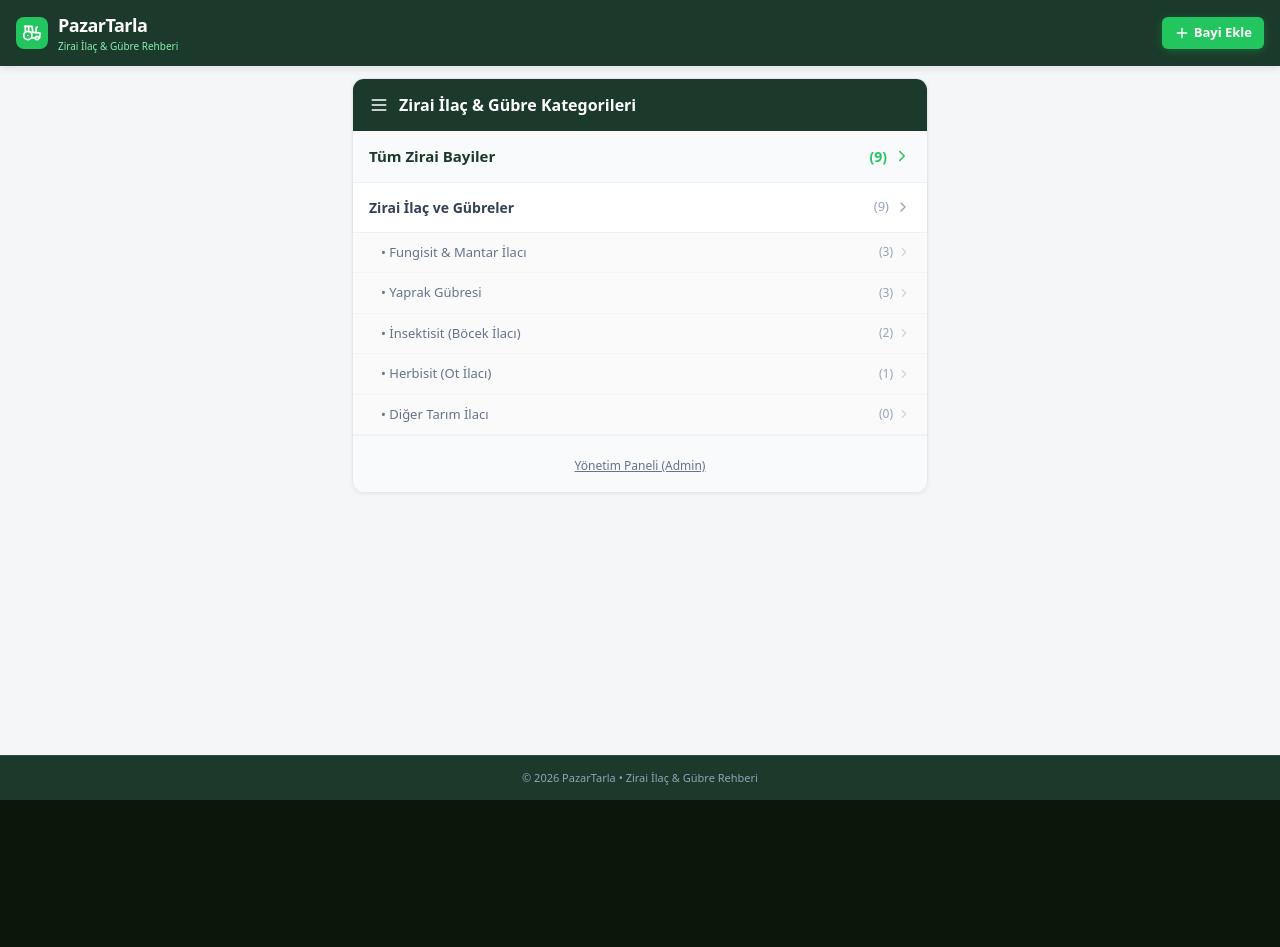
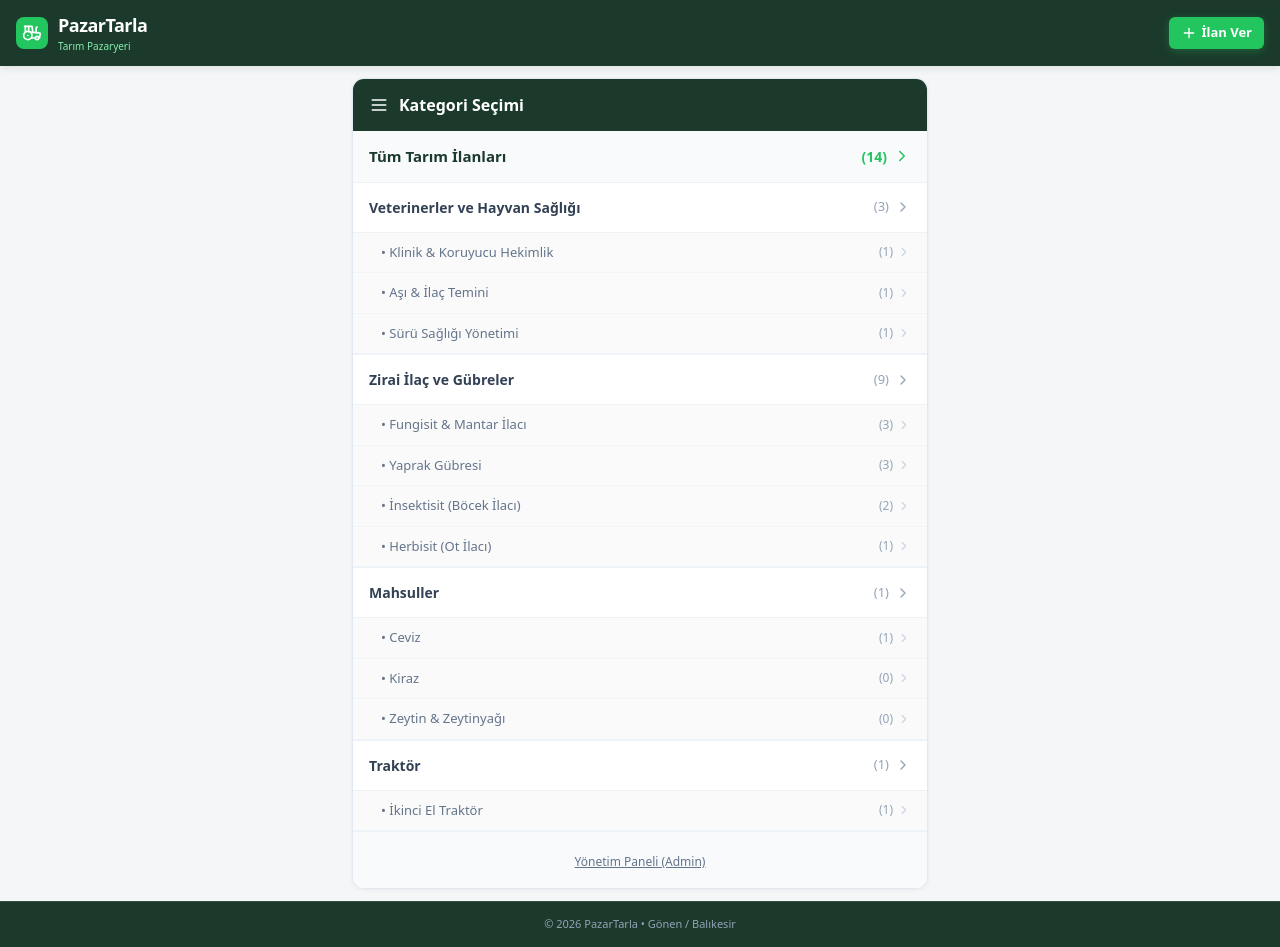
Before and after one commit to gezgiinci-beep/Pazartarla, a React (Vite) app: page / in a window 1280 px wide. Before the commit the page ends 800 px from the top, so only its background shows below. Built offline with nearby package versions, Linux system fonts and the light colour scheme.

Commit message:
Update App.tsx

```diff
--- a/src/App.tsx
+++ b/src/App.tsx
@@ -1,10 +1,12 @@
 import React, { useState, useEffect } from 'react';
 import {
-  Search, SlidersHorizontal, MapPin, Phone, Plus,
-  ChevronRight, X, Tractor, ArrowRight, Filter, LayoutList, ArrowLeft, Menu, Package
+  Search, SlidersHorizontal, MapPin, Phone, MessageCircle, Plus,
+  Heart, Share2, ShieldCheck, CheckCircle2, ChevronRight, X,
+  Car, Tractor, Wrench, ArrowRight, Bell, User, Filter, AlertCircle, Trash2, Settings, Lock, Check, Mail, Globe, Copy, HelpCircle, Users, Image, Bug, Shield, Package, ArrowLeft, Menu, ArrowUpDown, LayoutList, Star
 } from 'lucide-react';
 
-const ZIRAI_LISTINGS = [
+const INITIAL_LISTINGS = [
+  // ZİRAİ İLAÇ VE GÜBRELER (TÜM TÜRKİYE GENELİ BAYİLER)
   {
     id: 101,
     title: 'Gönen Güven Zirai İlaç ve Gübre Bayii',
@@ -166,12 +168,106 @@ const ZIRAI_LISTINGS = [
     featured: false,
     image: 'https://images.unsplash.com/photo-1589927986064-0deb33169d8f?auto=format&fit=crop&q=80&w=800',
     date: 'Bugün'
+  },
+
+  // VETERİNERLER VE HAYVAN SAĞLIĞI
+  {
+    id: 110,
+    title: 'Gönen Şifa Veteriner Kliniği (7/24)',
+    price: 500,
+    category: 'Veterinerler ve Hayvan Sağlığı',
+    subCategory: 'Klinik & Koruyucu Hekimlik',
+    mode: 'Hizmet',
+    location: 'Gönen / Balıkesir',
+    city: 'Balıkesir',
+    amount: 'Yerinde / Klinik Muayene',
+    description: 'Kurtuluş Mah. Kızılay Cad. Gönen/Balıkesir. Büyükbaş ve küçükbaş hayvanlar için suni tohumlama, aşılama ve cerrahi.',
+    seller: 'Vet. Hekim Mehmet Can',
+    phone: '0266 762 19 68',
+    verified: true,
+    featured: true,
+    image: 'https://images.unsplash.com/photo-1584132967334-10e028bd69f7?auto=format&fit=crop&q=80&w=800',
+    date: 'Bugün'
+  },
+  {
+    id: 111,
+    title: 'Bandırma Öncü Veteriner Deposu & Aşı Merkezi',
+    price: 1200,
+    category: 'Veterinerler ve Hayvan Sağlığı',
+    subCategory: 'Aşı & İlaç Temini',
+    mode: 'Satılık',
+    location: 'Bandırma / Balıkesir',
+    city: 'Balıkesir',
+    amount: 'Soğuk Zincir Sevkiyat',
+    description: 'Paşabayır Mah. İstasyon Cad. Bandırma. Sürü sağlığı için koruyucu aşılar, vitaminler ve antibiyotik tedariği.',
+    seller: 'Öncü Veterinerlik',
+    phone: '0266 714 55 66',
+    verified: true,
+    featured: false,
+    image: 'https://images.unsplash.com/photo-1584132967334-10e028bd69f7?auto=format&fit=crop&q=80&w=800',
+    date: 'Bugün'
+  },
+  {
+    id: 112,
+    title: 'Bursa Karacabey Hayvan Sağlığı ve Veterinerlik',
+    price: 800,
+    category: 'Veterinerler ve Hayvan Sağlığı',
+    subCategory: 'Sürü Sağlığı Yönetimi',
+    mode: 'Hizmet',
+    location: 'Karacabey / Bursa',
+    city: 'Bursa',
+    amount: 'Periyodik Kontrol',
+    description: 'Göztepe Mah. Bursa Cad. Karacabey/Bursa. Çiftlikler için paraziter mücadele, tırnak bakımı ve sürü danışmanlığı.',
+    seller: 'Vet. Hekim Selim Demir',
+    phone: '0224 676 33 22',
+    verified: true,
+    featured: false,
+    image: 'https://images.unsplash.com/photo-1584132967334-10e028bd69f7?auto=format&fit=crop&q=80&w=800',
+    date: 'Bugün'
+  },
+
+  // DİĞER MAHSUL VE EKİPMANLAR
+  {
+    id: 5,
+    title: 'Tarladan Doğrudan Taze Chandler Ceviz',
+    price: 140,
+    category: 'Mahsuller',
+    subCategory: 'Ceviz',
+    mode: 'Satılık',
+    location: 'Gönen / Balıkesir',
+    city: 'Balıkesir',
+    amount: '1 Ton',
+    description: 'Kendi bahçemizin ürünü, ilaçsız ve dolgun Chandler ceviz.',
+    seller: 'Can İnce',
+    phone: '0535 768 1550',
+    verified: true,
+    featured: true,
+    image: 'https://images.unsplash.com/photo-1559181567-c3190ca9959b?auto=format&fit=crop&q=80&w=800',
+    date: 'Bugün'
+  },
+  {
+    id: 22,
+    title: 'John Deere 6130M - Düşük saat, tek elden',
+    price: 2450000,
+    category: 'Traktör',
+    subCategory: 'İkinci El Traktör',
+    mode: 'Satılık',
+    location: 'Gönen / Balıkesir',
+    city: 'Balıkesir',
+    amount: '1200 Saat / 130 HP',
+    description: 'Kapalı garaj traktörüdür. Tüm bakımları yetkili serviste yapılmıştır.',
+    seller: 'Ahmet Yılmaz',
+    phone: '0532 555 0192',
+    verified: true,
+    featured: true,
+    image: 'https://images.unsplash.com/photo-1592417817098-8f3d69204052?auto=format&fit=crop&q=80&w=800',
+    date: 'Bugün'
   }
 ];
 
 export default function App() {
   const [activeTab, setActiveTab] = useState('home');
-  const [listings, setListings] = useState(ZIRAI_LISTINGS);
+  const [listings, setListings] = useState(INITIAL_LISTINGS);
   const [selectedListing, setSelectedListing] = useState(null);
 
   const [isAdminLoggedIn, setIsAdminLoggedIn] = useState(false);
@@ -266,7 +362,10 @@ export default function App() {
   };
 
   const categoriesWithSubs = {
-    'Zirai İlaç ve Gübreler': ['Fungisit & Mantar İlacı', 'Yaprak Gübresi', 'İnsektisit (Böcek İlacı)', 'Herbisit (Ot İlacı)', 'Diğer Tarım İlacı']
+    'Veterinerler ve Hayvan Sağlığı': ['Klinik & Koruyucu Hekimlik', 'Aşı & İlaç Temini', 'Sürü Sağlığı Yönetimi'],
+    'Zirai İlaç ve Gübreler': ['Fungisit & Mantar İlacı', 'Yaprak Gübresi', 'İnsektisit (Böcek İlacı)', 'Herbisit (Ot İlacı)'],
+    'Mahsuller': ['Ceviz', 'Kiraz', 'Zeytin & Zeytinyağı'],
+    'Traktör': ['İkinci El Traktör']
   };
 
   const filteredListings = listings.filter(item => {
@@ -286,7 +385,7 @@ export default function App() {
           </div>
           <div>
             <h1 style={{ margin: 0, fontSize: '18px', fontWeight: '800', letterSpacing: '-0.5px' }}>PazarTarla</h1>
-            <span style={{ fontSize: '10px', color: '#86efac', display: 'block' }}>Zirai İlaç & Gübre Rehberi</span>
+            <span style={{ fontSize: '10px', color: '#86efac', display: 'block' }}>Tarım Pazaryeri</span>
           </div>
         </div>
 
@@ -295,7 +394,7 @@ export default function App() {
             onClick={() => changeTab('add')}
             style={{ backgroundColor: '#22c55e', color: '#fff', border: 'none', padding: '6px 12px', borderRadius: '6px', cursor: 'pointer', fontWeight: '700', fontSize: '13px', display: 'flex', alignItems: 'center', gap: '4px', boxShadow: '0 2px 8px rgba(34, 197, 94, 0.3)' }}
           >
-            <Plus size={16} /> Bayi Ekle
+            <Plus size={16} /> İlan Ver
           </button>
         </div>
       </header>
@@ -308,14 +407,14 @@ export default function App() {
           <div style={{ backgroundColor: '#fff', borderRadius: '12px', boxShadow: '0 1px 4px rgba(0,0,0,0.06)', overflow: 'hidden', border: '1px solid #e2e8f0', width: '100%', boxSizing: 'border-box' }}>
             <div style={{ backgroundColor: '#1b3a2b', color: '#fff', padding: '14px 16px', display: 'flex', alignItems: 'center', gap: '10px' }}>
               <Menu size={20} />
-              <span style={{ fontSize: '16px', fontWeight: '700' }}>Zirai İlaç & Gübre Kategorileri</span>
+              <span style={{ fontSize: '16px', fontWeight: '700' }}>Kategori Seçimi</span>
             </div>
 
             <div
               onClick={() => { setSelectedCategory('Tüm kategoriler'); setSelectedSubCategory('Tümü'); changeTab('results'); }}
               style={{ padding: '14px 16px', borderBottom: '1px solid #edf2f7', display: 'flex', justifyContent: 'space-between', alignItems: 'center', cursor: 'pointer', backgroundColor: '#f8fafc' }}
             >
-              <span style={{ fontWeight: '700', color: '#1b3a2b', fontSize: '15px' }}>Tüm Zirai Bayiler</span>
+              <span style={{ fontWeight: '700', color: '#1b3a2b', fontSize: '15px' }}>Tüm Tarım İlanları</span>
               <div style={{ display: 'flex', alignItems: 'center', gap: '6px', color: '#22c55e', fontWeight: '700', fontSize: '14px' }}>
                 <span>({listings.length})</span>
                 <ChevronRight size={18} />
@@ -381,13 +480,13 @@ export default function App() {
 
             <div style={{ backgroundColor: '#fff', padding: '8px 12px', borderRadius: '8px', marginBottom: '10px', fontSize: '12px', color: '#64748b', display: 'flex', justifyContent: 'space-between', alignItems: 'center', border: '1px solid #e2e8f0' }}>
               <span>{selectedSubCategory !== 'Tümü' ? selectedSubCategory : selectedCategory}</span>
-              <span style={{ fontWeight: '700', color: '#1b3a2b' }}>{filteredListings.length} bayi</span>
+              <span style={{ fontWeight: '700', color: '#1b3a2b' }}>{filteredListings.length} sonuç</span>
             </div>
 
             <div style={{ display: 'flex', flexDirection: 'column', gap: '10px', width: '100%' }}>
               {filteredListings.length === 0 ? (
                 <div style={{ backgroundColor: '#fff', padding: '30px', borderRadius: '10px', textAlign: 'center', color: '#64748b', fontSize: '13px' }}>
-                  Bu kategoride henüz bayi bulunmuyor.
+                  Bu kategoride henüz ilan bulunmuyor.
                 </div>
               ) : (
                 filteredListings.map(item => (
@@ -473,7 +572,7 @@ export default function App() {
             <h2 style={{ fontSize: '18px', fontWeight: '800', color: '#0f172a', margin: '8px 0' }}>{selectedListing.title}</h2>
             {selectedListing.amount && (
               <div style={{ display: 'inline-flex', alignItems: 'center', gap: '4px', backgroundColor: '#ecfdf5', color: '#059669', padding: '4px 8px', borderRadius: '6px', fontSize: '12px', fontWeight: '700', marginBottom: '12px', border: '1px solid #a7f3d0' }}>
-                <Package size={14} /> Ambalaj / Ölçü: {selectedListing.amount}
+                <Package size={14} /> Bilgi / Şekil: {selectedListing.amount}
               </div>
             )}
             <div style={{ fontSize: '22px', fontWeight: '800', color: '#1b3a2b', marginBottom: '14px' }}>{selectedListing.price.toLocaleString('tr-TR')} TL</div>
@@ -487,17 +586,17 @@ export default function App() {
           </div>
         )}
 
-        {/* BAYİ EKLE EKRANI */}
+        {/* İLAN VER EKRANI */}
         {activeTab === 'add' && (
           <div style={{ backgroundColor: '#fff', borderRadius: '12px', padding: '16px', boxShadow: '0 1px 4px rgba(0,0,0,0.06)', border: '1px solid #e2e8f0', boxSizing: 'border-box', width: '100%' }}>
             <div style={{ display: 'flex', justifyContent: 'space-between', alignItems: 'center', marginBottom: '14px' }}>
               <button onClick={() => changeTab('home')} style={{ background: 'none', border: 'none', color: '#64748b', fontWeight: '600', cursor: 'pointer', fontSize: '13px' }}>← Vazgeç</button>
-              <h2 style={{ fontSize: '16px', fontWeight: '800', color: '#0f172a', margin: 0 }}>Yeni Zirai Bayi Ekle</h2>
+              <h2 style={{ fontSize: '16px', fontWeight: '800', color: '#0f172a', margin: 0 }}>Yeni İlan Ver</h2>
             </div>
             <form onSubmit={handleDirectAdd} style={{ display: 'flex', flexDirection: 'column', gap: '12px' }}>
               <div>
-                <label style={{ display: 'block', fontWeight: '600', marginBottom: '4px', fontSize: '12px' }}>Bayi / İlan Başlığı *</label>
-                <input type="text" name="title" placeholder="Örn: Gönen Ziraat Deposu" value={form.title} onChange={handleFormChange} style={{ width: '100%', padding: '10px', borderRadius: '6px', border: '1px solid #cbd5e1', boxSizing: 'border-box', fontSize: '13px' }} />
+                <label style={{ display: 'block', fontWeight: '600', marginBottom: '4px', fontSize: '12px' }}>İlan Başlığı *</label>
+                <input type="text" name="title" placeholder="Örn: Zirai İlaç / Mahsul" value={form.title} onChange={handleFormChange} style={{ width: '100%', padding: '10px', borderRadius: '6px', border: '1px solid #cbd5e1', boxSizing: 'border-box', fontSize: '13px' }} />
               </div>
               <div style={{ display: 'grid', gridTemplateColumns: '1fr 1fr', gap: '10px' }}>
                 <div>
@@ -505,40 +604,30 @@ export default function App() {
                   <input type="number" name="price" placeholder="450" value={form.price} onChange={handleFormChange} style={{ width: '100%', padding: '10px', borderRadius: '6px', border: '1px solid #cbd5e1', boxSizing: 'border-box', fontSize: '13px' }} />
                 </div>
                 <div>
-                  <label style={{ display: 'block', fontWeight: '600', marginBottom: '4px', fontSize: '12px' }}>Alt Kategori</label>
-                  <select name="subCategory" value={form.subCategory} onChange={handleFormChange} style={{ width: '100%', padding: '10px', borderRadius: '6px', border: '1px solid #cbd5e1', backgroundColor: '#fff', fontSize: '13px' }}>
-                    {categoriesWithSubs['Zirai İlaç ve Gübreler'].map(sub => (
-                      <option key={sub} value={sub}>{sub}</option>
+                  <label style={{ display: 'block', fontWeight: '600', marginBottom: '4px', fontSize: '12px' }}>Kategori</label>
+                  <select name="category" value={form.category} onChange={handleFormChange} style={{ width: '100%', padding: '10px', borderRadius: '6px', border: '1px solid #cbd5e1', backgroundColor: '#fff', fontSize: '13px' }}>
+                    {Object.keys(categoriesWithSubs).map(cat => (
+                      <option key={cat} value={cat}>{cat}</option>
                     ))}
                   </select>
                 </div>
               </div>
               <div style={{ display: 'grid', gridTemplateColumns: '1fr 1fr', gap: '10px' }}>
                 <div>
-                  <label style={{ display: 'block', fontWeight: '600', marginBottom: '4px', fontSize: '12px' }}>Konum / İlçe</label>
-                  <input type="text" name="location" placeholder="Gönen / Balıkesir" value={form.location} onChange={handleFormChange} style={{ width: '100%', padding: '10px', borderRadius: '6px', border: '1px solid #cbd5e1', boxSizing: 'border-box', fontSize: '13px' }} />
-                </div>
-                <div>
-                  <label style={{ display: 'block', fontWeight: '600', marginBottom: '4px', fontSize: '12px' }}>Ambalaj / Miktar</label>
-                  <input type="text" name="amount" placeholder="1 Litre" value={form.amount} onChange={handleFormChange} style={{ width: '100%', padding: '10px', borderRadius: '6px', border: '1px solid #cbd5e1', boxSizing: 'border-box', fontSize: '13px' }} />
-                </div>
-              </div>
-              <div style={{ display: 'grid', gridTemplateColumns: '1fr 1fr', gap: '10px' }}>
-                <div>
-                  <label style={{ display: 'block', fontWeight: '600', marginBottom: '4px', fontSize: '12px' }}>Bayi Adı *</label>
-                  <input type="text" name="seller" placeholder="Bayi Adı" value={form.seller} onChange={handleFormChange} style={{ width: '100%', padding: '10px', borderRadius: '6px', border: '1px solid #cbd5e1', boxSizing: 'border-box', fontSize: '13px' }} />
+                  <label style={{ display: 'block', fontWeight: '600', marginBottom: '4px', fontSize: '12px' }}>Satıcı / Bayi Adı *</label>
+                  <input type="text" name="seller" placeholder="Ad Soyad / İşletme" value={form.seller} onChange={handleFormChange} style={{ width: '100%', padding: '10px', borderRadius: '6px', border: '1px solid #cbd5e1', boxSizing: 'border-box', fontSize: '13px' }} />
                 </div>
                 <div>
                   <label style={{ display: 'block', fontWeight: '600', marginBottom: '4px', fontSize: '12px' }}>Telefon *</label>
-                  <input type="text" name="phone" placeholder="0266..." value={form.phone} onChange={handleFormChange} style={{ width: '100%', padding: '10px', borderRadius: '6px', border: '1px solid #cbd5e1', boxSizing: 'border-box', fontSize: '13px' }} />
+                  <input type="text" name="phone" placeholder="0532..." value={form.phone} onChange={handleFormChange} style={{ width: '100%', padding: '10px', borderRadius: '6px', border: '1px solid #cbd5e1', boxSizing: 'border-box', fontSize: '13px' }} />
                 </div>
               </div>
               <div>
-                <label style={{ display: 'block', fontWeight: '600', marginBottom: '4px', fontSize: '12px' }}>Açıklama ve Adres</label>
-                <textarea name="description" placeholder="Adres ve ürün detayları..." value={form.description} onChange={handleFormChange} style={{ width: '100%', padding: '10px', borderRadius: '6px', border: '1px solid #cbd5e1', height: '80px', boxSizing: 'border-box', fontSize: '13px' }} />
+                <label style={{ display: 'block', fontWeight: '600', marginBottom: '4px', fontSize: '12px' }}>Açıklama</label>
+                <textarea name="description" placeholder="Detaylar..." value={form.description} onChange={handleFormChange} style={{ width: '100%', padding: '10px', borderRadius: '6px', border: '1px solid #cbd5e1', height: '80px', boxSizing: 'border-box', fontSize: '13px' }} />
               </div>
               <button type="submit" style={{ backgroundColor: '#22c55e', color: '#fff', border: 'none', padding: '12px', borderRadius: '8px', fontWeight: '700', cursor: 'pointer', fontSize: '14px' }}>
-                Bayiyi Hemen Yayınla
+                İlanı Hemen Yayınla
               </button>
             </form>
           </div>
@@ -551,7 +640,7 @@ export default function App() {
               <div style={{ maxWidth: '300px', margin: '20px auto', textAlign: 'center' }}>
                 <h2 style={{ fontSize: '18px', fontWeight: '800', color: '#0f172a', marginBottom: '8px' }}>Admin Girişi</h2>
                 <form onSubmit={handleAdminLogin} style={{ display: 'flex', flexDirection: 'column', gap: '12px' }}>
-                  <input type="password" placeholder="Admin Şifresi (1234)" value={adminPassword} onChange={(e) => setAdminPassword(e.target.value)} style={{ width: '100%', padding: '10px', borderRadius: '6px', border: '1px solid #cbd5e1', boxSizing: 'border-box', textAlign: 'center', fontSize: '14px' }} />
+                  <input type="password" placeholder="Şifre (1234)" value={adminPassword} onChange={(e) => setAdminPassword(e.target.value)} style={{ width: '100%', padding: '10px', borderRadius: '6px', border: '1px solid #cbd5e1', boxSizing: 'border-box', textAlign: 'center', fontSize: '14px' }} />
                   <button type="submit" style={{ backgroundColor: '#1b3a2b', color: '#fff', border: 'none', padding: '10px', borderRadius: '6px', fontWeight: '700', cursor: 'pointer' }}>Giriş Yap</button>
                 </form>
                 <div style={{ marginTop: '16px' }}>
@@ -561,7 +650,7 @@ export default function App() {
             ) : (
               <div>
                 <div style={{ display: 'flex', justifyContent: 'space-between', alignItems: 'center', marginBottom: '14px', borderBottom: '1px solid #edf2f7', paddingBottom: '10px' }}>
-                  <h2 style={{ fontSize: '16px', fontWeight: '800', color: '#0f172a', margin: 0 }}>Bayi Denetimi</h2>
+                  <h2 style={{ fontSize: '16px', fontWeight: '800', color: '#0f172a', margin: 0 }}>İlan Denetimi</h2>
                   <button onClick={() => changeTab('home')} style={{ backgroundColor: '#1b3a2b', color: '#fff', border: 'none', padding: '6px 12px', borderRadius: '6px', fontSize: '12px', cursor: 'pointer' }}>Ana Sayfa</button>
                 </div>
 
@@ -572,7 +661,7 @@ export default function App() {
                         <img src={item.image} alt="" style={{ width: '40px', height: '40px', borderRadius: '6px', objectFit: 'cover' }} />
                         <div>
                           <h4 style={{ margin: '0 0 2px 0', fontSize: '13px', fontWeight: '700', color: '#0f172a' }}>{item.title}</h4>
-                          <span style={{ fontSize: '11px', color: '#64748b' }}>{item.location}</span>
+                          <span style={{ fontSize: '11px', color: '#64748b' }}>{item.price.toLocaleString('tr-TR')} TL</span>
                         </div>
                       </div>
                       <button onClick={() => handleDeleteListing(item.id)} style={{ backgroundColor: '#fee2e2', color: '#dc2626', border: 'none', padding: '6px 8px', borderRadius: '6px', fontWeight: '600', cursor: 'pointer', fontSize: '11px' }}>
@@ -589,7 +678,7 @@ export default function App() {
       </main>
 
       <footer style={{ backgroundColor: '#1b3a2b', color: '#94a3b8', padding: '14px', textAlign: 'center', fontSize: '11px', borderTop: '1px solid rgba(255,255,255,0.1)', marginTop: 'auto', boxSizing: 'border-box', width: '100%' }}>
-        <span>© 2026 PazarTarla • Zirai İlaç & Gübre Rehberi</span>
+        <span>© 2026 PazarTarla • Gönen / Balıkesir</span>
       </footer>
 
     </div>
```
